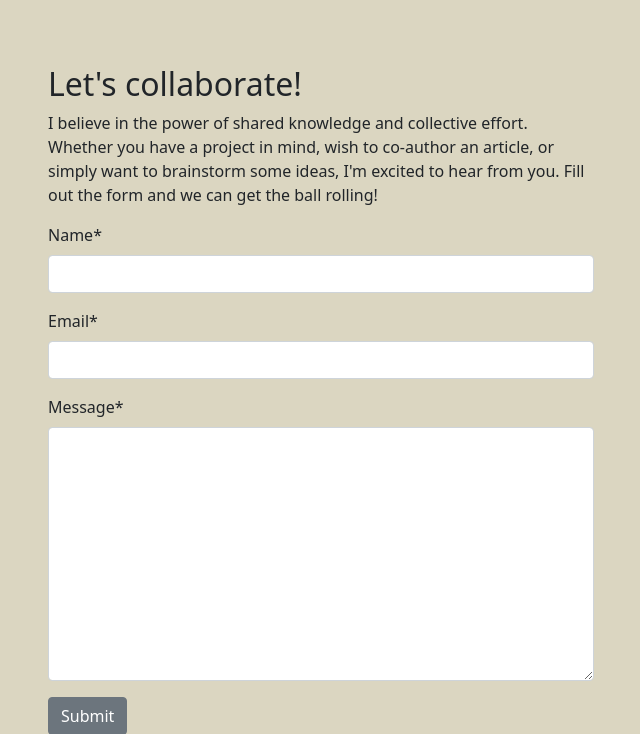
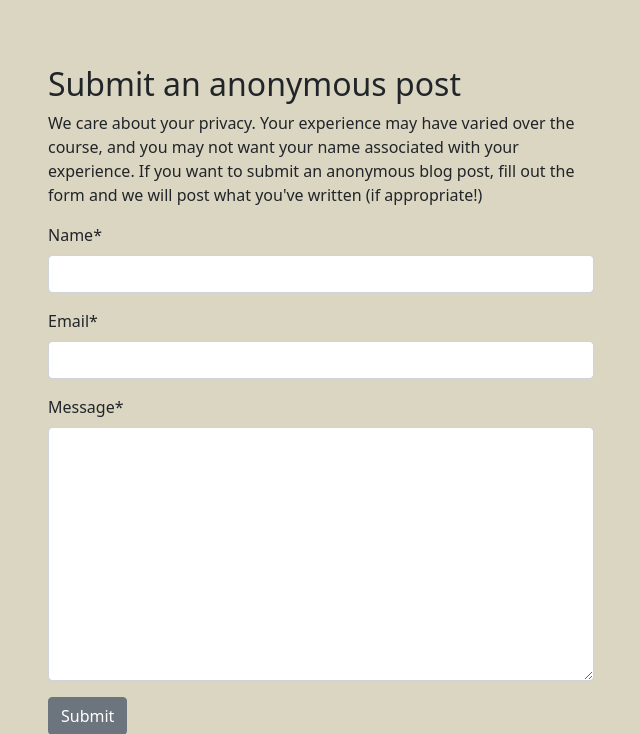
Before and after one commit to brian2001dineen-afk/hackathon-fullstack, a Django app: page /about/ in a window 1280 px wide. Shown: the part 195-929 px from the top of the page, without its empty margins (319-959 px from the left). Run offline with Django 4.2, Linux system fonts and the light colour scheme; data that the repository does not hold is empty; some libraries are stand-ins or nearby versions.

Commit message:
change collab req to anonymous blog; fix gitignore

```diff
--- a/about/templates/about/about_starter.html
+++ b/about/templates/about/about_starter.html
@@ -32,13 +32,8 @@
    </div>
    <div class="row justify-content-center">
       <div class="col-12 col-md-6 my-5">
-         <h2>Let's collaborate!</h2>
-         <p>
-            I believe in the power of shared knowledge and collective effort.
-            Whether you have a project in mind, wish to co-author an article, or
-            simply want to brainstorm some ideas, I'm excited to hear from you.
-            Fill out the form and we can get the ball rolling!
-         </p>
+         <h2>Submit an anonymous post</h2>
+         <p>We care about your privacy. Your experience may have varied over the course, and you may not want your name associated with your experience. If you want to submit an anonymous blog post, fill out the form and we will post what you've written (if appropriate!)</p>
 
          <!-- add your form here. Your submit button should
                                 have the classes of btn, btn-secondary -->
```
Also changed, not shown: 1 other file.
